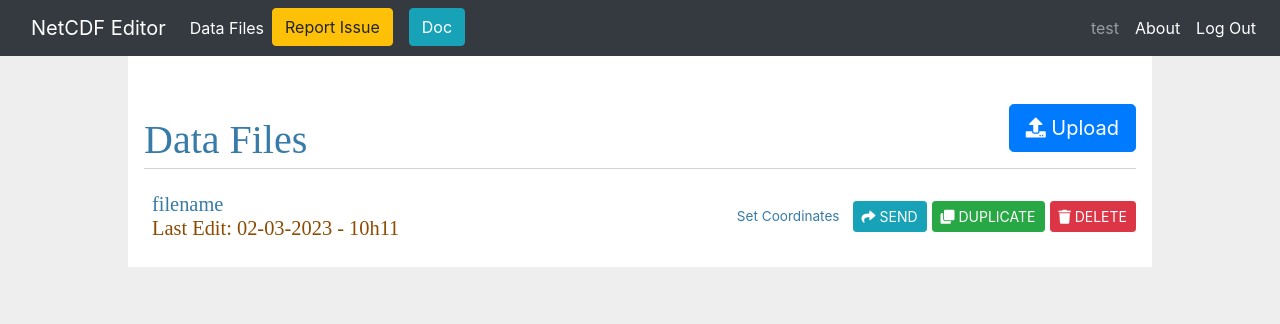
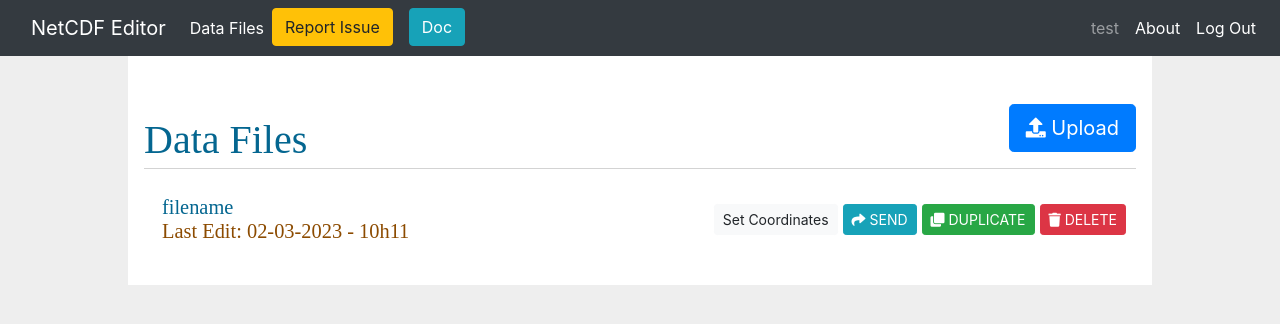
Before and after one commit to Paleoclim-CNRS/netcdf_editor_app, a Flask app: page / in a window 1280 px wide. Shown: the top 324 px of the page. Run offline with Flask 2, Linux system fonts and the light colour scheme; the visitor is signed in with stand-in values (Sample User, id 1); data comes from the database, SQL or seed files in the repository; parts of the project's set-up code (start-up, migrations or seed data) failed here and were passed over; some libraries are stand-ins or nearby versions.

Commit message:
update datafiles.html

```diff
--- a/Multi_Page_WebApp/flask_app/climate_simulation_platform/static/style.css
+++ b/Multi_Page_WebApp/flask_app/climate_simulation_platform/static/style.css
@@ -20,18 +20,18 @@ body {
 
 h1, h2, h3, h4, h5, h6 {
   font-family: serif;
-  color: #377ba8;
+  color: #046690;
   margin: 1rem 0;
 }
 
 a {
-  color: #377ba8;
+  color: #046690;
 }
 
 hr {
   border: none;
   border-top: 1px solid lightgray;
-  margin: 12px 0px;
+  margin: 0px;
 }
 
 nav {
@@ -69,7 +69,7 @@ nav ul li a, nav ul li span, header .action {
 
 .content > header {
   border-bottom: 1px solid lightgray;
-  margin-bottom: 12px;
+  /* margin-bottom: 12px; */
   display: flex;
   align-items: flex-end;
 }
@@ -90,7 +90,14 @@ nav ul li a, nav ul li span, header .action {
   display: flex;
   align-items: center;
   font-size: 0.85em;
-  height: 70px;
+  height: 100px;
+  padding: 0px 10px;
+  transition: all 0.3s;
+}
+
+.post>header:hover {
+  background-color: #f1f1f1;
+  transition: all 0.3s;
 }
 
 .post > header > div {
--- a/Multi_Page_WebApp/flask_app/climate_simulation_platform/templates/app/datafiles.html
+++ b/Multi_Page_WebApp/flask_app/climate_simulation_platform/templates/app/datafiles.html
@@ -24,7 +24,9 @@
                 {% endif %}
             </a>
         </div>
-        <a class="action" href="{{ url_for('app.set_coords', _id=df['id']) }}">Set Coordinates</a>
+        <form action="{{ url_for('app.set_coords', _id=df['id']) }}">
+            <button type="submit" class="btn btn-light btn-sm">Set Coordinates</button>
+        </form>
         <form action="{{ url_for('app.send', _id=df['id']) }}">
             <button type="submit" class="btn btn-info btn-sm"><i class="fas fa-share"></i> SEND</button>
         </form>
```
